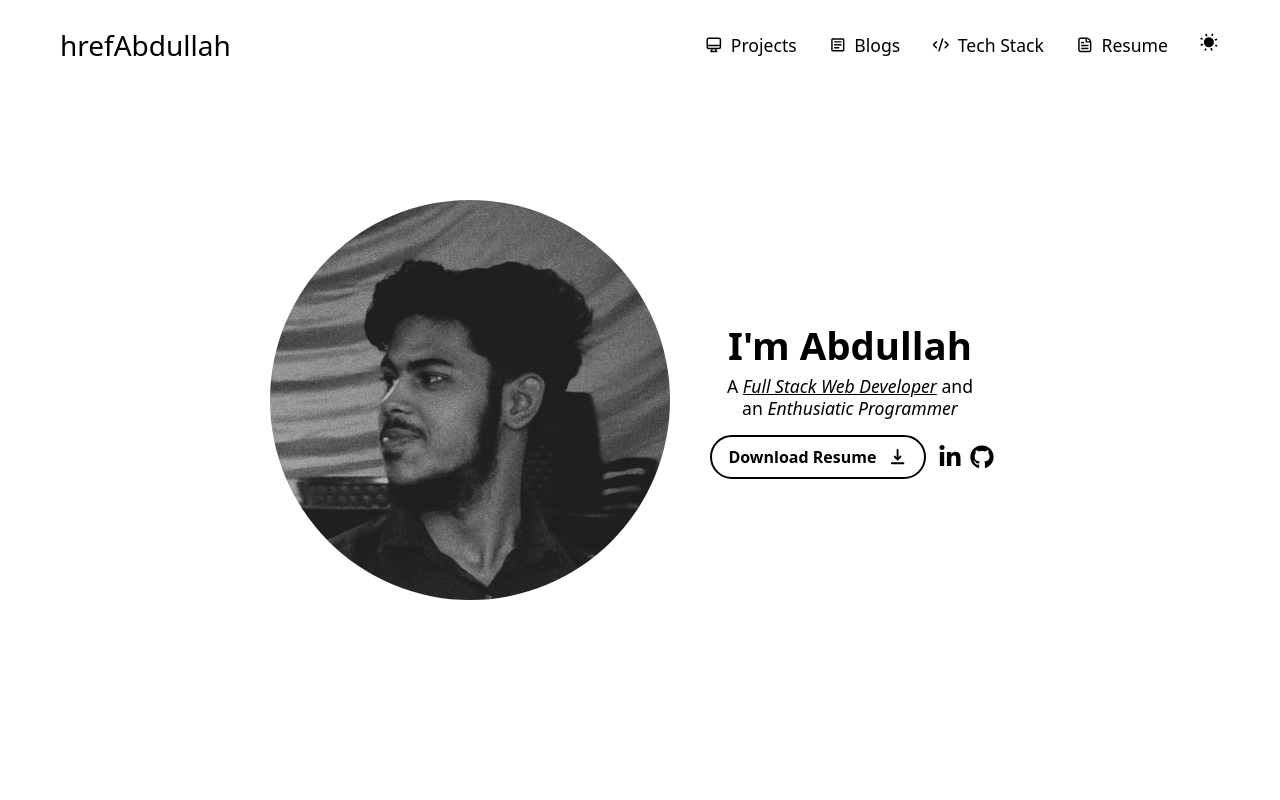
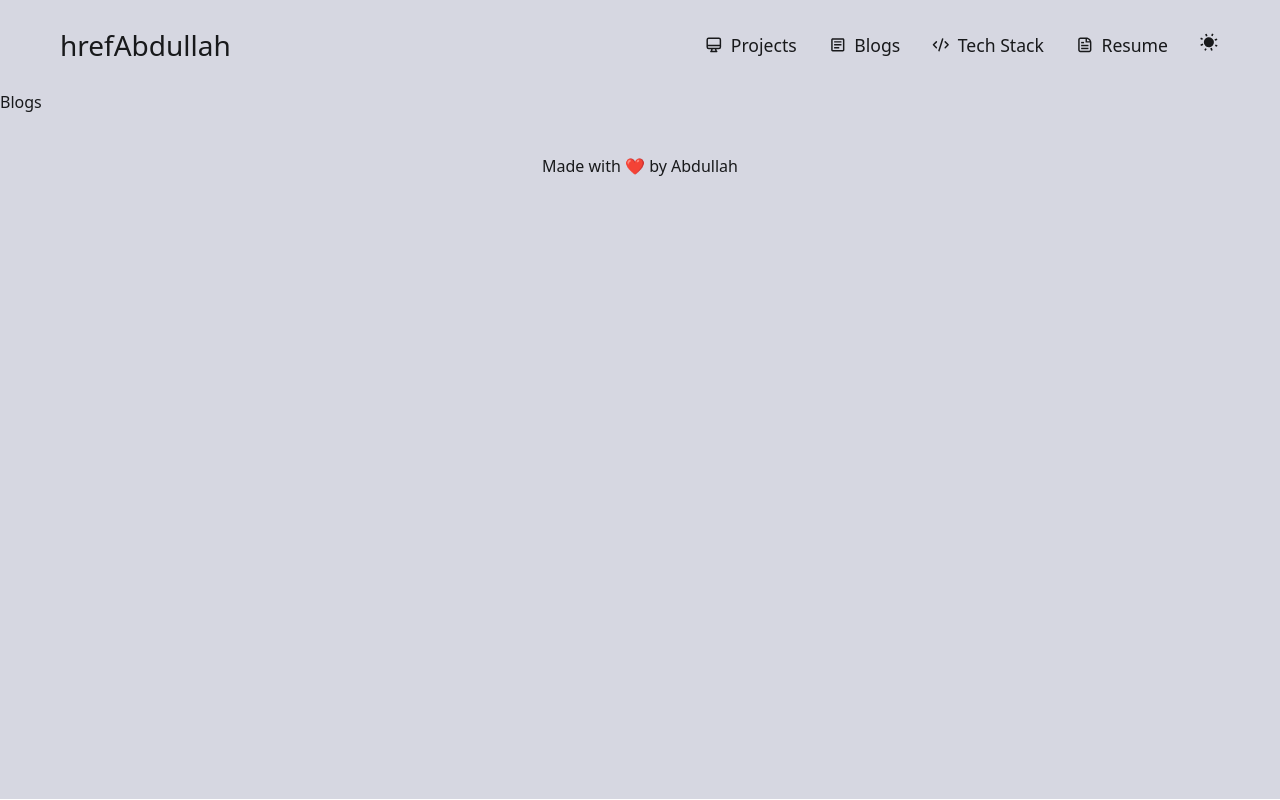
Before and after one commit to hrefabdullah/portfolioHref, a React (Vite) app: page /blogs in a window 1280 px wide. Built offline with nearby package versions, Linux system fonts and the light colour scheme.

Commit message:
added routes with react-router

```diff
--- a/package.json
+++ b/package.json
@@ -16,6 +16,9 @@
     "react-dom": "^19.2.0",
     "react-icons": "^5.5.0",
     "react-redux": "^9.2.0",
+    "react-router": "^7.12.0",
+    "react-simple-typewriter": "^5.0.1",
+    "react-typing-effect": "^2.0.5",
     "tailwindcss": "^4.1.18"
   },
   "devDependencies": {
--- a/src/App.jsx
+++ b/src/App.jsx
@@ -1,17 +1,25 @@
-import React from 'react'
-import Navbar from './components/Navbar'
-import Footer from './components/Footer'
-import Hero from './components/Hero'
 import { useSelector } from 'react-redux'
+import { BrowserRouter, Routes, Route } from 'react-router'
+import Home from './pages/Home'
+import ProjectPage from './pages/ProjectPage'
+import ContactPage from './pages/ContactPage'
+import TechStackPage from './pages/TechStackPage'
+import BlogsPage from './pages/BlogsPage'
 
 
 const App = () => {
   const theme = useSelector((state) => state.theme.value)
   return (
-    <div className={`${theme ? "bg-black text-white" : "bg-white text-black"} min-h-screen`}>
-      <Navbar />
-      <Hero />
-      <Footer />
+    <div className={`${theme ? "bg-[#18191b] text-[#d6d7e1]" : "bg-[#d6d7e1] text-[#18191b]"} min-h-[93.5vh] md:min-h-[99.9vh] `}>
+      <BrowserRouter>
+        <Routes>
+          <Route path='/' element={<Home />} />
+          <Route path='/projects' element={<ProjectPage />} />
+          <Route path='/contact' element={<ContactPage />} />
+          <Route path='/techstack' element={<TechStackPage />} />
+          <Route path='/blogs' element={<BlogsPage />} />
+        </Routes>
+      </BrowserRouter>
     </div>
   )
 }
--- a/src/components/Footer.jsx
+++ b/src/components/Footer.jsx
@@ -1,8 +1,8 @@
-import React from 'react'
-
 const Footer = () => {
   return (
-    <div></div>
+    <div className={`text-[clamp(0.75rem,2vw,1rem)] text-medium mt-1 lg:mt-10 flex justify-center items-center`}>
+      <h1>Made with ❤️ by Abdullah</h1>
+    </div>
   )
 }
 
--- a/src/components/Hero.jsx
+++ b/src/components/Hero.jsx
@@ -2,10 +2,12 @@ import React from 'react'
 import pfp from '../assets/pfp.jpg'
 import { FaLinkedinIn, FaGithub } from 'react-icons/fa'
 import { HiDownload } from 'react-icons/hi';
+import Typewriter from 'react-simple-typewriter';
 
 const Hero = () => {
+
     return (
-        <div className='flex w-screen h-[calc(100vh-210px)] md:h-[calc(100vh-180px)] justify-center items-center'>
+        <div className='flex w-screen h-[calc(100vh-180px)] md:h-[calc(100vh-180px)] justify-center items-center'>
             <div className='flex lg:flex-row flex-col items-center justify-center gap-5'>
                 <img className='rounded-full max-w-60 md:max-w-70 lg:max-w-100' src={pfp} alt="profilePic" />
                 <div>
--- a/src/components/Navbar.jsx
+++ b/src/components/Navbar.jsx
@@ -9,6 +9,7 @@ import { MdOutlineArticle } from 'react-icons/md';
 import { RxCross2 } from 'react-icons/rx';
 import { useSelector, useDispatch } from 'react-redux';
 import { changeTheme } from '../features/theme/themeSlice';
+import { NavLink } from 'react-router';
 
 
 const Navbar = () => {
@@ -29,23 +30,23 @@ const Navbar = () => {
   }
 
   return (
-    <div className={`${theme ? "bg-black text-white" : "bg-white text-black"} flex relative px-9 md:px-15 py-7 md:py-[clamp(1rem,2vw,1.5rem)] justify-between items-center`}>
-      <h1 className='text-[clamp(1.45rem,3vw,1.75rem)] font-medium'>hrefAbdullah</h1>
+    <div className="flex relative px-9 md:px-15 py-7 md:py-[clamp(1rem,2vw,1.5rem)] justify-between items-center">
+      <NavLink to="/" className='text-[clamp(1.45rem,3vw,1.75rem)] font-medium'>hrefAbdullah</NavLink>
 
       {/* Desktop Menu */}
       <ul className='gap-2 hidden sm:flex sm:gap-3 md:gap-6 lg:gap-8 text-[clamp(0.9rem,2vw,1.1rem)] '>
-        <li className='cursor-pointer flex gap-2 w-full justify-center items-center'>
+        <NavLink to="/projects" className='cursor-pointer flex gap-2 w-full justify-center items-center'>
            <HiOutlineDesktopComputer />
           <h1>Projects</h1>
-        </li>
-        <li className='cursor-pointer flex gap-2 w-full justify-center items-center'>
+        </NavLink>
+        <NavLink to="/blogs" className='cursor-pointer flex gap-2 w-full justify-center items-center'>
           <MdOutlineArticle />
           <h1>Blogs</h1>
-        </li>
-        <li className='cursor-pointer flex gap-2 w-[170%] justify-center items-center'>
+        </NavLink>
+        <NavLink to="/techstack" className='cursor-pointer flex gap-2 w-[170%] justify-center items-center'>
           <LuCodeXml />
           <h1>Tech Stack</h1>
-        </li>
+        </NavLink>
         <li className='cursor-pointer flex gap-2 w-full justify-center items-center'>
           <CgFileDocument />
           <h1>Resume</h1>
@@ -60,19 +61,19 @@ const Navbar = () => {
       </div>
 
       {/* Mobile Menu */}
-      {menu ? <ul className={`${theme ? "bg-black border-white text-white" : "bg-white border-black text-black"} flex flex-col w-32.5 h-max gap-4 text-center border-2 py-4 absolute top-19 right-6 rounded-lg`}>
-        <li className='cursor-pointer flex gap-2 w-full justify-center items-center'>
+      {menu ? <ul className={`${ theme ? "bg-[#18191b]" : "bg-[#d6d7e1]"} flex flex-col w-32.5 h-max gap-4 text-center text-sm font-medium border-2 py-4 absolute top-19 right-6 rounded-lg`}>
+        <NavLink to="/projects" className='cursor-pointer flex gap-2 w-full justify-center items-center'>
            <HiOutlineDesktopComputer />
           <h1>Projects</h1>
-        </li>
-        <li className='cursor-pointer flex gap-2 w-full justify-center items-center'>
+        </NavLink>
+        <NavLink to="/blogs" className='cursor-pointer flex gap-2 w-full justify-center items-center'>
           <MdOutlineArticle />
           <h1>Blogs</h1>
-        </li>
-        <li className='cursor-pointer flex gap-2 w-full justify-center items-center'>
+        </NavLink>
+        <NavLink to="/techstack" className='cursor-pointer flex gap-2 w-full justify-center items-center'>
           <LuCodeXml />
           <h1>Tech Stack</h1>
-        </li>
+        </NavLink>
         <li className='cursor-pointer flex gap-2 w-full justify-center items-center'>
           <CgFileDocument />
           <h1>Resume</h1>
--- a/src/main.jsx
+++ b/src/main.jsx
@@ -6,6 +6,6 @@ import { Provider } from 'react-redux'
 
 createRoot(document.getElementById('root')).render(
   <Provider store={store}>
-    <App />
+     <App />
   </Provider>
 )
--- /dev/null
+++ b/src/pages/BlogsPage.jsx
@@ -0,0 +1,15 @@
+import React from 'react'
+import Navbar from '../components/Navbar'
+import Footer from '../components/Footer'
+
+const BlogsPage = () => {
+  return (
+    <div>
+        <Navbar />
+        <h1>Blogs</h1>
+        <Footer />
+    </div>
+  )
+}
+
+export default BlogsPage
--- /dev/null
+++ b/src/pages/ContactPage.jsx
@@ -0,0 +1,15 @@
+import React from 'react'
+import Navbar from '../components/Navbar'
+import Footer from '../components/Footer'
+
+const ContactPage = () => {
+  return (
+    <div>
+        <Navbar />
+        <h1>ContactPage</h1>
+        <Footer />
+    </div>
+  )
+}
+
+export default ContactPage
--- /dev/null
+++ b/src/pages/Home.jsx
@@ -0,0 +1,16 @@
+import React from 'react'
+import Navbar from '../components/Navbar'
+import Hero from '../components/Hero'
+import Footer from '../components/Footer'
+
+const Home = () => {
+  return (
+    <div>
+        <Navbar />
+        <Hero />
+        <Footer />
+    </div>
+  )
+}
+
+export default Home
--- /dev/null
+++ b/src/pages/ProjectPage.jsx
@@ -0,0 +1,14 @@
+import Navbar from '../components/Navbar'
+import Footer from '../components/Footer'
+
+const ProjectPage = () => {
+  return (
+    <div>
+        <Navbar />
+        <h1>ProjectPage</h1>
+        <Footer />
+    </div>
+  )
+}
+
+export default ProjectPage
--- /dev/null
+++ b/src/pages/TechStackPage.jsx
@@ -0,0 +1,15 @@
+import React from 'react'
+import Navbar from '../components/Navbar'
+import Footer from '../components/Footer'
+
+const TechStackPage = () => {
+  return (
+    <div>
+        <Navbar />
+        <h1>TechStack</h1>
+        <Footer />
+    </div>
+  )
+}
+
+export default TechStackPage
```
Also changed, not shown: 1 other file (tests, documents, lock files or other folders).
